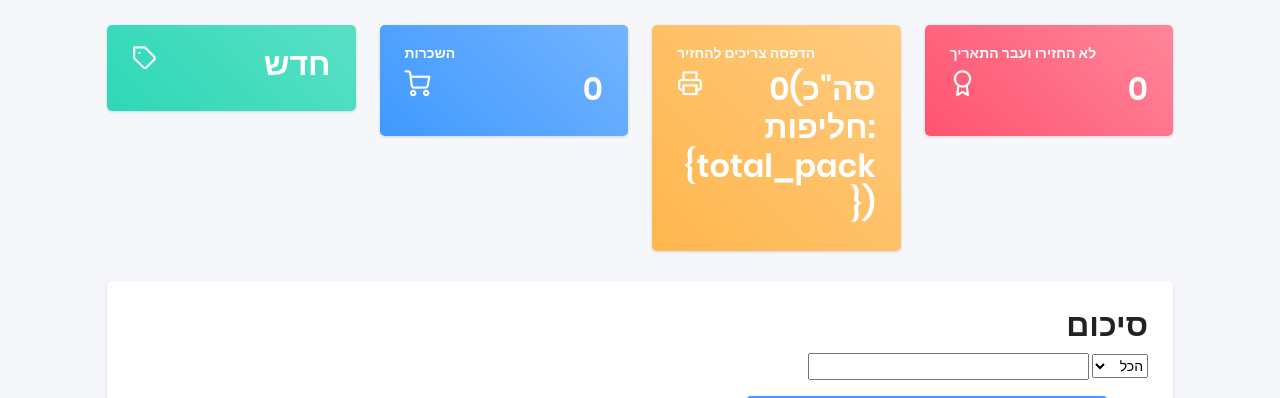
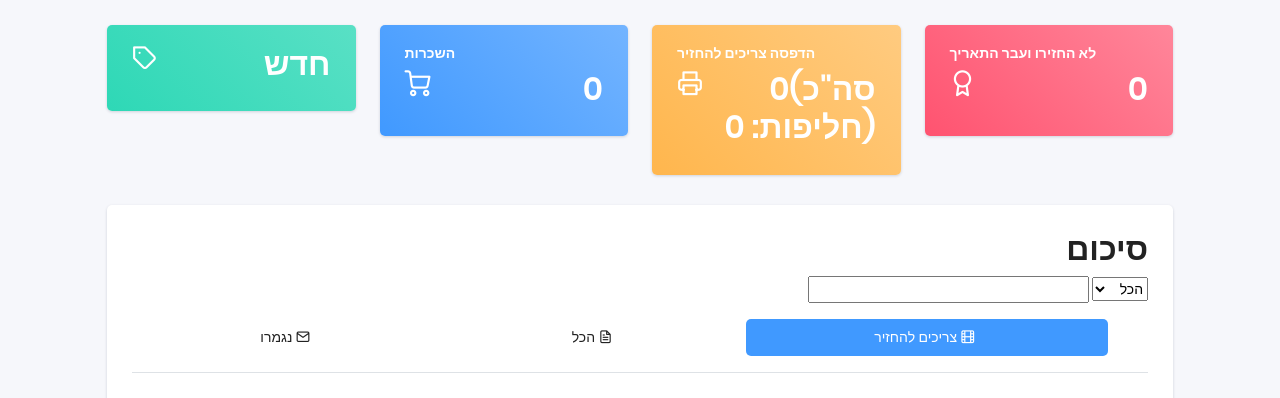
Before and after one commit to eilam20/ski, a Django app: page / in a window 1280 px wide. Shown: the top 398 px of the page. Run offline with Django 4.2, Linux system fonts and the light colour scheme; the visitor is signed in with stand-in values (Sample User, id 1); data that the repository does not hold is empty; some libraries are stand-ins or nearby versions.

Commit message:
update packs number

```diff
--- a/apps/templates/home/index.html
+++ b/apps/templates/home/index.html
@@ -39,7 +39,7 @@
                         <div class="card-body">
                             <h6 class="text-white">הדפסה צריכים להחזיר</h6>
                             <h2 class="text-end text-white"><i
-                                    class="feather icon-printer float-start"></i><span>{{ live_orders.count }}(סה"כ חליפות: {total_pack})</span></h2>
+                                    class="feather icon-printer float-start"></i><span>{{ live_orders.count }}(סה"כ חליפות: {{ total_pack }})</span></h2>
                         </div>
                     </div>
                              </a>
```
